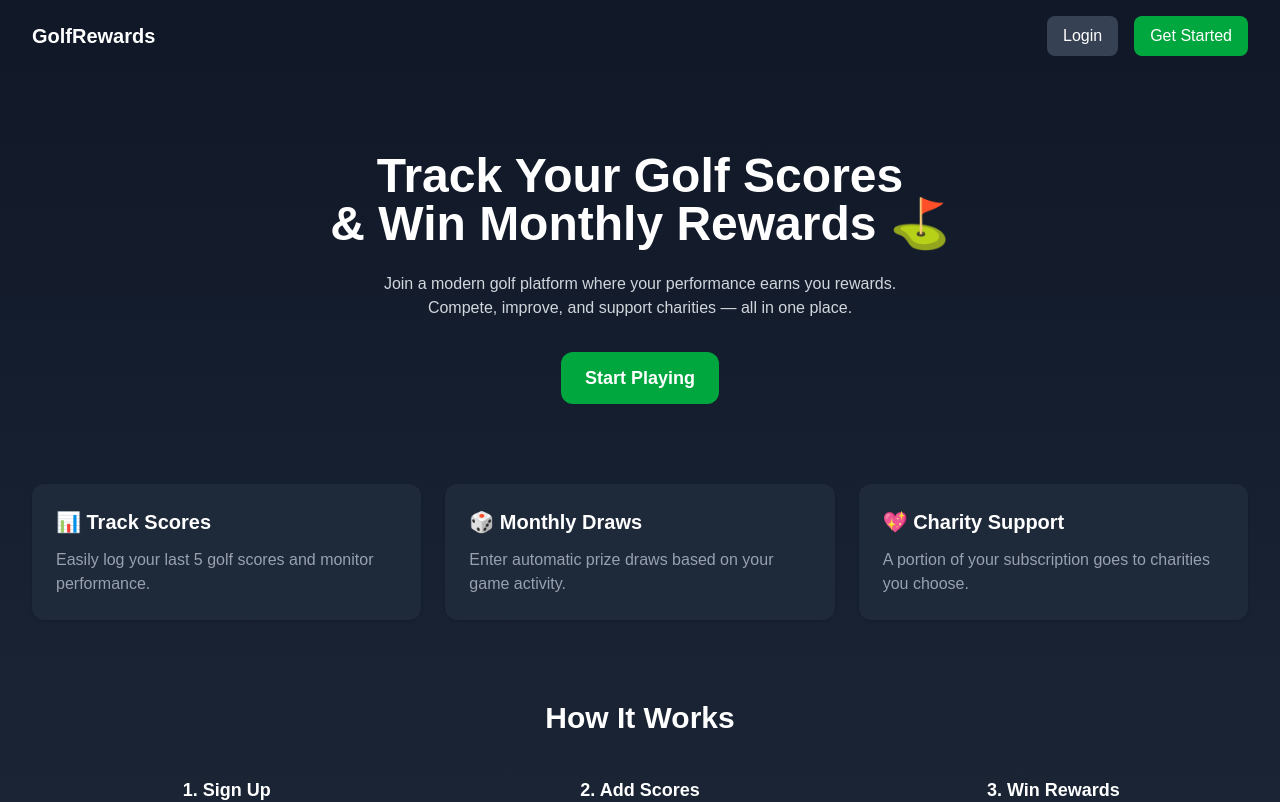
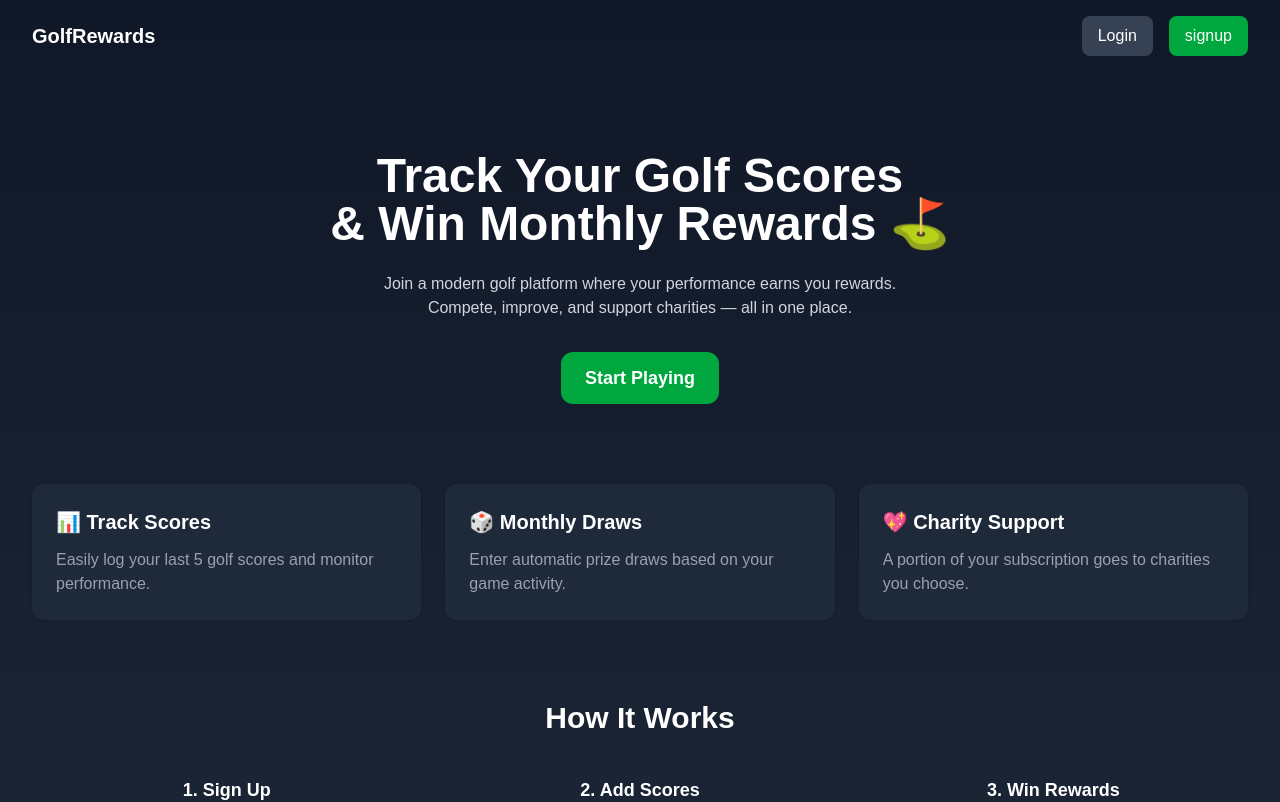
Before and after one commit to khushalpatil3055-cmyk/golf-charity-subscription-platform, a Next.js app: page / in a window 1280 px wide. Shown: the top 802 px of the page. Built offline with nearby package versions, Linux system fonts and the light colour scheme.

Commit message:
fix signup and login page

```diff
--- a/package.json
+++ b/package.json
@@ -13,7 +13,7 @@
     "@supabase/auth-helpers-nextjs": "^0.15.0",
     "@supabase/supabase-js": "^2.99.3",
     "next": "16.2.0",
-    "react": "19.2.4",
+    "react": "^19.2.4",
     "react-dom": "19.2.4",
     "stripe": "^20.4.1"
   },
--- a/src/app/page.tsx
+++ b/src/app/page.tsx
@@ -24,7 +24,7 @@ export default function Home() {
             onClick={() => router.push("/signup")}
             className="px-4 py-2 rounded-lg bg-green-600 hover:bg-green-700"
           >
-            Get Started
+            signup
           </button>
         </div>
       </div>
--- a/src/app/signup/page.tsx
+++ b/src/app/signup/page.tsx
@@ -9,7 +9,6 @@ export default function SignupPage() {
   const [email, setEmail] = useState("");
   const [password, setPassword] = useState("");
 
-  // ✅ If already logged in → redirect
  useEffect(() => {
   const checkUser = async () => {
     const { data } = await supabase.auth.getUser();
@@ -18,7 +17,8 @@ export default function SignupPage() {
     }
   };
   checkUser();
-  }, []);
+}, [router]);
+
 
  const handleSignup = async () => {
   const { data, error } = await supabase.auth.signUp({
@@ -29,15 +29,19 @@ export default function SignupPage() {
   if (error) {
     alert(error.message);
   } else {
-    // ✅ ADD THIS BLOCK
     if (data.user) {
-      await supabase.from("profiles").insert({
+      const { error: profileError } = await supabase
+        .from("profiles")
+        .insert({
           id: data.user.id,
           email: data.user.email,
         });
+
+      if (profileError) {
+        console.error("PROFILE ERROR:", profileError);
+      }
     }
 
-    // existing logic
     if (data.session) {
       router.push("/dashboard");
     } else {
@@ -46,6 +50,7 @@ export default function SignupPage() {
     }
   }
 };
+
 
   const handleGoogle = async () => {
     await supabase.auth.signInWithOAuth({
```
Also changed, not shown: 2 other files (tests, documents, lock files or other folders). Lines whose indentation alone changed are shown as unchanged.
